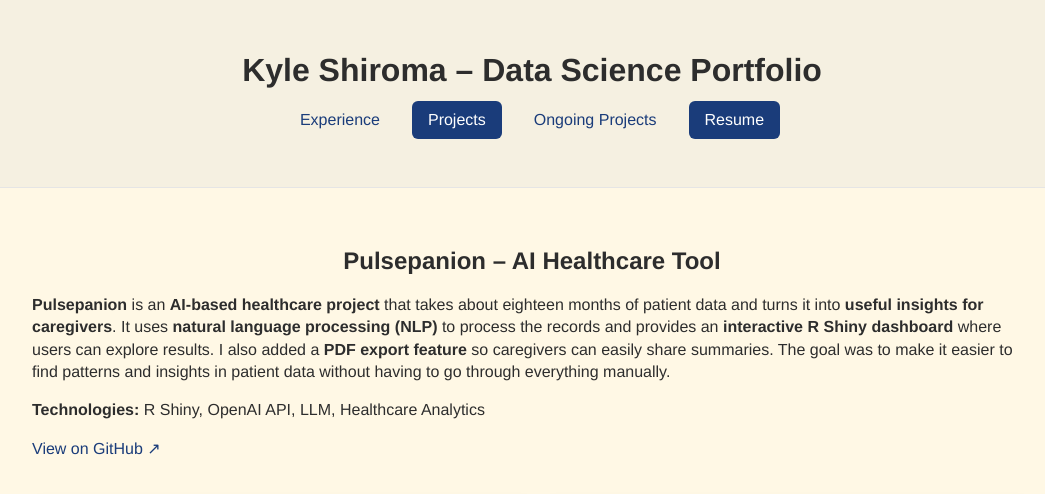
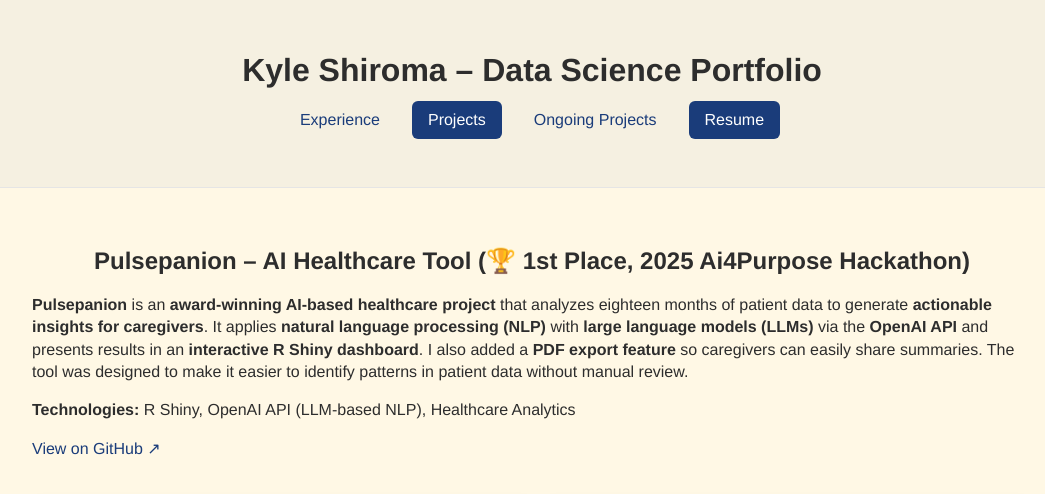
Before and after one commit to k-shiroma-code/k-shiroma-code.github.io, a Jekyll site: the page built from projects.md, in a window 1280 px wide and 900 px high, cut to the strip 0-496 px from the top of the window. Shown: the whole strip, without its empty margins (108-1153 px from the left). Built offline with Jekyll 4.4.1, drawn with Linux system fonts in a browser that asks for light colours.

Commit message:
Update projects.md

```diff
--- a/projects.md
+++ b/projects.md
@@ -4,11 +4,11 @@ layout: default
 permalink: /projects/
 ---
 
-## Pulsepanion – AI Healthcare Tool
+## Pulsepanion – AI Healthcare Tool (🏆 1st Place, 2025 Ai4Purpose Hackathon)
 
-**Pulsepanion** is an **AI-based healthcare project** that takes about eighteen months of patient data and turns it into **useful insights for caregivers**. It uses **natural language processing (NLP)** to process the records and provides an **interactive R Shiny dashboard** where users can explore results. I also added a **PDF export feature** so caregivers can easily share summaries. The goal was to make it easier to find patterns and insights in patient data without having to go through everything manually.
+**Pulsepanion** is an **award-winning AI-based healthcare project** that analyzes eighteen months of patient data to generate **actionable insights for caregivers**. It applies **natural language processing (NLP)** with **large language models (LLMs)** via the **OpenAI API** and presents results in an **interactive R Shiny dashboard**. I also added a **PDF export feature** so caregivers can easily share summaries. The tool was designed to make it easier to identify patterns in patient data without manual review.
 
-**Technologies:** R Shiny, OpenAI API, LLM, Healthcare Analytics
+**Technologies:** R Shiny, OpenAI API (LLM-based NLP), Healthcare Analytics
 
 <a href="https://github.com/k-shiroma-code/NCHacks-Pulsepanion">View on GitHub ↗</a>
 
```
